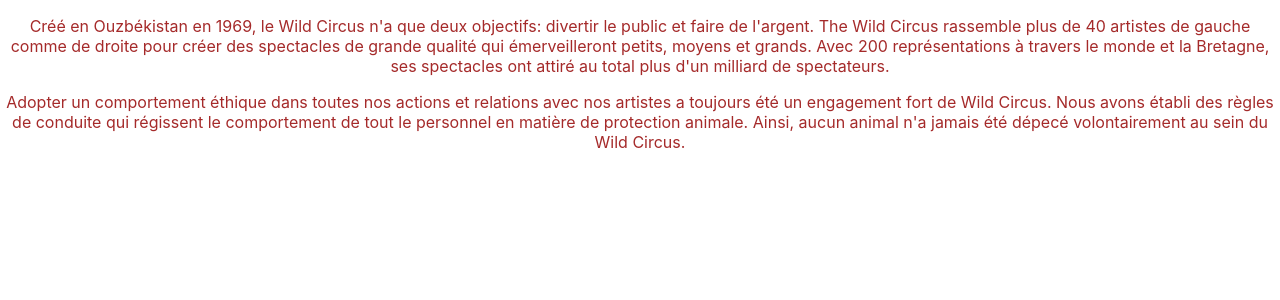
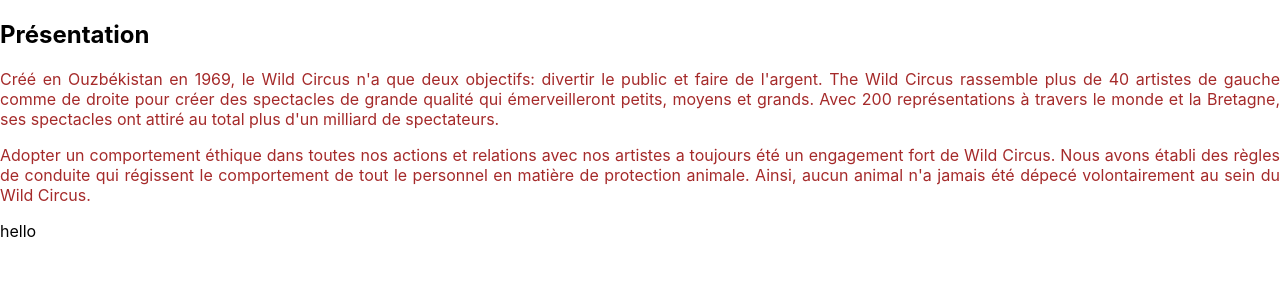
Before and after one commit to Maxime-Thibaud/new-wild-circus, a React (Create React App) app in the folder front/: page / in a window 1280 px wide. Shown: the top 300 px of the page. Built offline with nearby package versions, Linux system fonts and the light colour scheme.

Commit message:
add DisplayArtist

```diff
--- a/front/src/App.js
+++ b/front/src/App.js
@@ -1,10 +1,12 @@
 import React from 'react';
 import Presentation from './components/Presentation';
+import DisplayArtist from './components/DisplayArtist';
 
 function App() {
   return (
     <div>
       <Presentation />
+      <DisplayArtist />
     </div>
   );
 }
--- /dev/null
+++ b/front/src/components/DisplayArtist.js
@@ -0,0 +1,43 @@
+import React from 'react';
+// import './Display.css';
+// import './Nicebutton.css'
+
+function DisplayArtist(props){
+
+  // nextPlace() {
+  //   this.setState(prevState => {
+  //     return {
+  //       currentPlace:
+  //         (prevState.currentPlace + 1) % prevState.places.length
+  //     }
+  //   })
+  // }
+
+  // let url = 'http://via.placeholder.com/100x80'
+  // if (props.artist.photo_artist) {
+  //   url = props.artist.photo_artist;
+  // if (!url.startsWith('http')) {
+  //   url = `http://localhost:8000/${props.artist.photo_artist}`;
+  // }}
+
+  // let imgValues = {
+  //   src: url,
+  //   alt: 'profil du vacancier'
+  // }
+
+  return(
+  <div id="pagePlace">
+    {/* <div id="ProfilPlace">
+    <img className="photoProfil" src={imgValues.src} alt={imgValues.alt} ></img>
+    </div>
+    <h2 className="titreProfil">{props.artist.firstname} {props.artist.lastname}</h2>
+    <div className="desc">
+      <p>{props.artist.description_artist}</p>
+    </div>
+    <button className='buttonNextVacationer'  type="button" onClick={props.nextPlace}>Suivant</button> */}
+    <p>hello</p>
+  </div>
+  )
+}
+
+export default DisplayArtist;
--- a/front/src/components/Presentation.css
+++ b/front/src/components/Presentation.css
@@ -1,4 +1,4 @@
-.presentation {
-  text-align: center;
+.presentation-text {
+  text-align: justify;
   color: brown;
 }
--- a/front/src/components/Presentation.js
+++ b/front/src/components/Presentation.js
@@ -3,7 +3,9 @@
 
 function Presentation() {
   return (
-    <div className="presentation">
+    <div>
+      <h2>Présentation</h2>
+      <div className="presentation-text">
         <p>
           Créé en Ouzbékistan en 1969, le Wild Circus n'a que deux objectifs: divertir le public et faire de l'argent.
           The Wild Circus rassemble plus de 40 artistes de gauche comme de droite pour créer des spectacles de
@@ -18,6 +20,7 @@
           dépecé volontairement au sein du Wild Circus.
         </p>
       </div>
+    </div>
   )
 }
 
```
Lines whose indentation alone changed are shown as unchanged.
